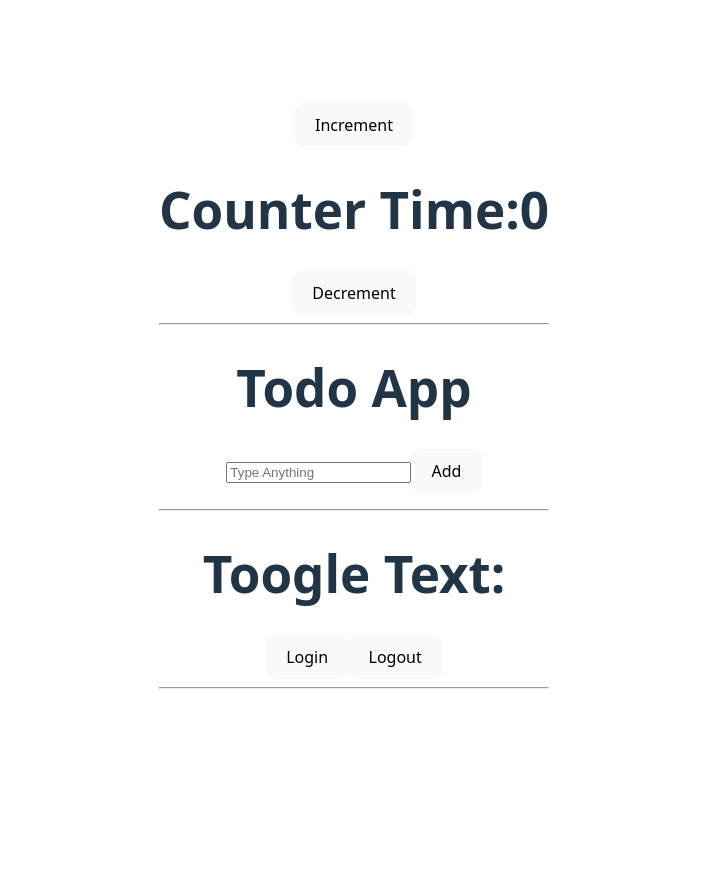
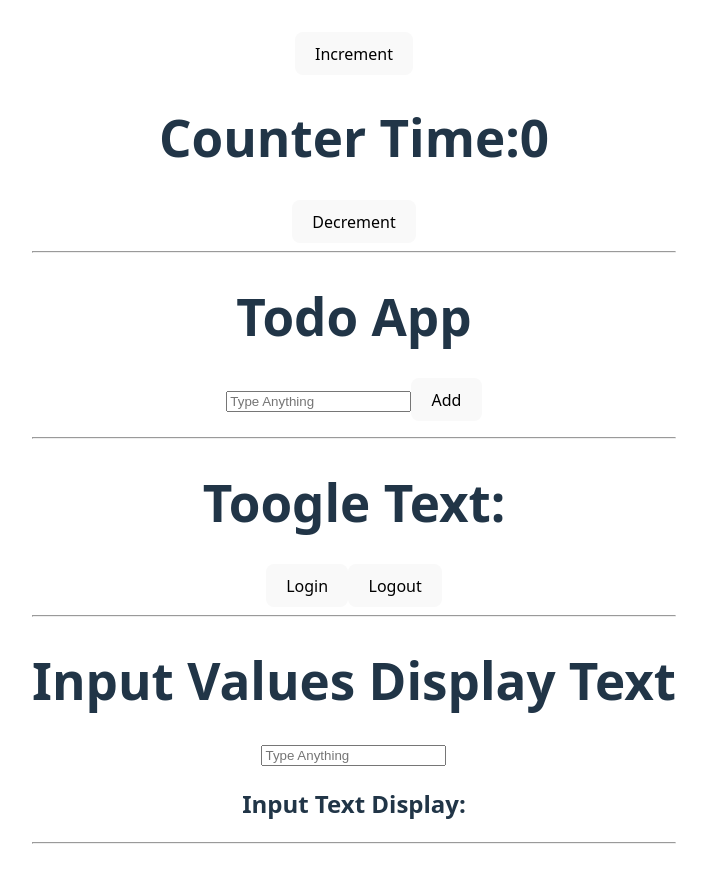
Before and after one commit to Parthiban-2003/react-sparks-hub, a React (Vite) app in the folder react-sparks/: page / in a window 1280 px wide. Shown: the whole page, without its empty margins (286-993 px from the left). Before the commit the page ends 800 px from the top, so only its background shows below. Built offline with nearby package versions, Linux system fonts and the light colour scheme.

Commit message:
ADDED: Input box type text display. MODIFIED: Spark file modified.

```diff
--- /dev/null
+++ b/react-sparks/src/InputBoxDisplayText/inputText.jsx
@@ -0,0 +1,21 @@
+import { useState } from "react";
+
+function InputText() {
+    const [text, setText] = useState('');
+
+    return (
+        <>
+            <h1>Input Values Display Text</h1>
+            <div>
+                <input type="text"
+                    placeholder="Type Anything" value={text}
+                    onChange={(e) => setText(e.target.value)}
+                />
+            </div>
+
+            <h2>Input Text Display:{text}</h2>
+        </>
+    )
+}
+
+export default InputText;
--- a/react-sparks/src/react/spark.jsx
+++ b/react-sparks/src/react/spark.jsx
@@ -1,3 +1,4 @@
+import InputText from "../InputBoxDisplayText/inputText";
 import Counter from "../counter/counter";
 import TodoApp from "../todo/todo";
 import Toogle from "../toogleText/toogle";
@@ -9,6 +10,7 @@ function Spark()
             <Counter/> <hr />
             <TodoApp/> <hr />
             <Toogle/> <hr />
+            <InputText/> <hr />
         </>
     )
 }
```
